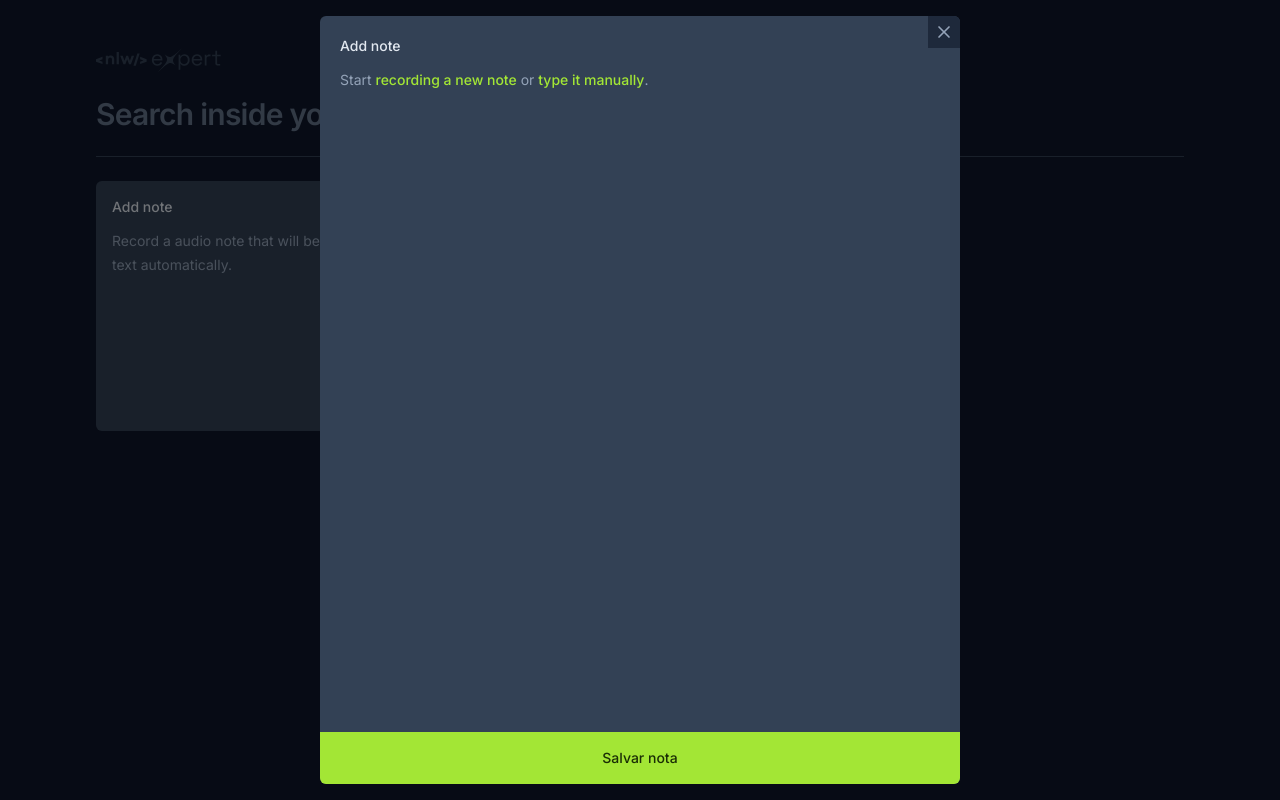
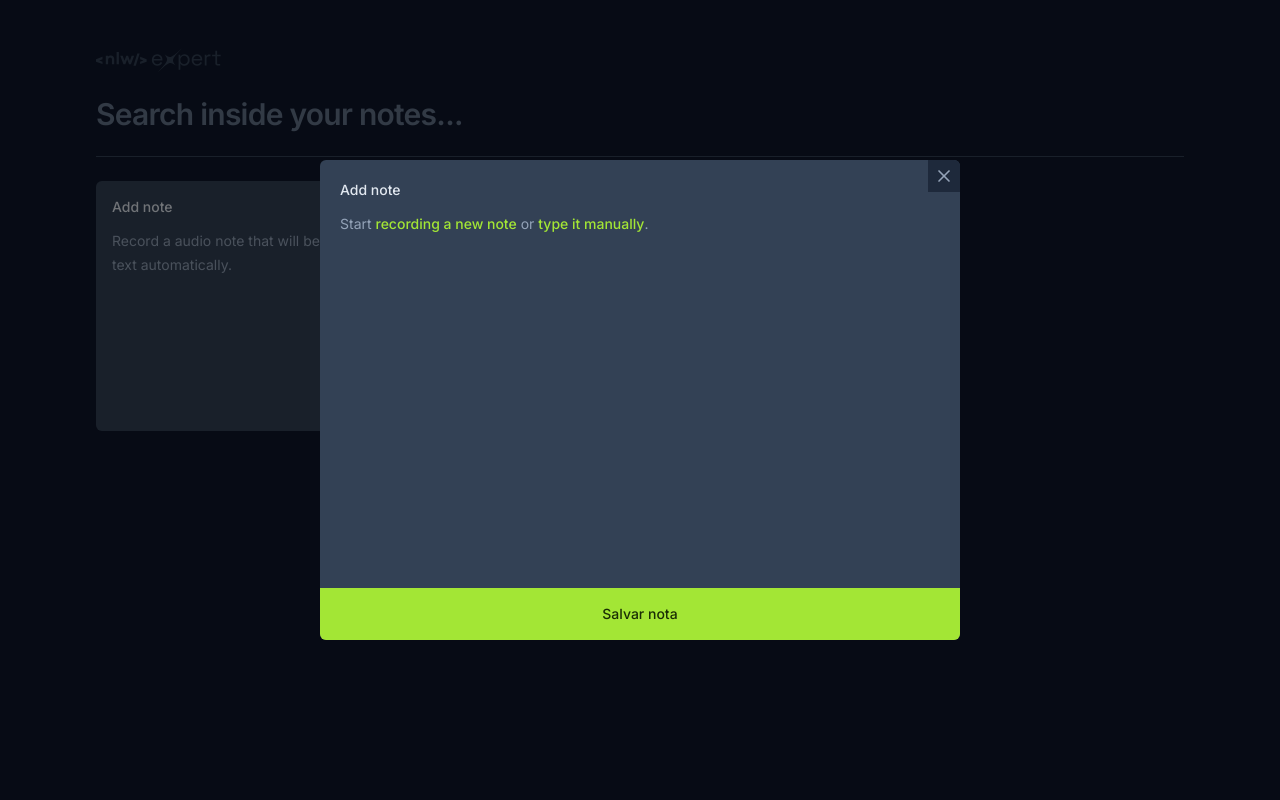
Before and after one commit to lesada/notes, a React (Vite) app: page / in a window 1280 px wide. Both pictures are taken after a click on the button 269 px from the left and 306 px from the top of the page. Built offline with nearby package versions, Linux system fonts and the light colour scheme.

Commit message:
fix: dialog on close

```diff
--- a/src/components/DialogContent.tsx
+++ b/src/components/DialogContent.tsx
@@ -6,7 +6,7 @@ function DialogContent({ children }: PropsWithChildren) {
   return (
     <Dialog.Portal>
       <Dialog.Overlay className="fixed inset-0 bg-black/50 " />
-      <Dialog.Content className="fixed left-1/2 top-1/2 -translate-x-1/2 -translate-y-1/2 bg-slate-700 max-w-[640px] h-[60vw] w-full rounded-md flex flex-col outline-none overflow-hidden">
+      <Dialog.Content className="fixed left-1/2 top-1/2 -translate-x-1/2 -translate-y-1/2 bg-slate-700 max-w-[640px] h-[60%] w-full rounded-md flex flex-col outline-none overflow-hidden">
         <Dialog.Close className="absolute right-0 top-0 p-1.5 bg-slate-800 text-slate-400 hover:text-slate-100">
           <X className="size-5" />
         </Dialog.Close>
--- a/src/components/NewNoteCard.tsx
+++ b/src/components/NewNoteCard.tsx
@@ -23,7 +23,7 @@ function NewNoteCard() {
   }
 
   return (
-    <Dialog.Root>
+    <Dialog.Root onOpenChange={(open) => !open && handleStartEditor}>
       <Dialog.Trigger className="rounded-md bg-slate-700 p-4 space-y-3 flex flex-col text-start outline-none relative hover:ring-2 hover:ring-slate-600  focus-visible:ring-2 focus-visible:ring-lime-400">
         <span className="text-sm font-medium text-slate-200">Add note</span>
         <p className="text-sm leading-6 text-slate-400">
--- a/src/components/NoteCard.tsx
+++ b/src/components/NoteCard.tsx
@@ -34,7 +34,7 @@ function NoteCard({ note }: NoteCardProps) {
           type="button"
           className="w-full bg-slate-800 py-4 text-center text-sm text-slate-300 outline-none group"
         >
-          Do you want to
+          Do you want to{" "}
           <span className="text-red-400 group-hover:underline">
             delete this note
           </span>
```
